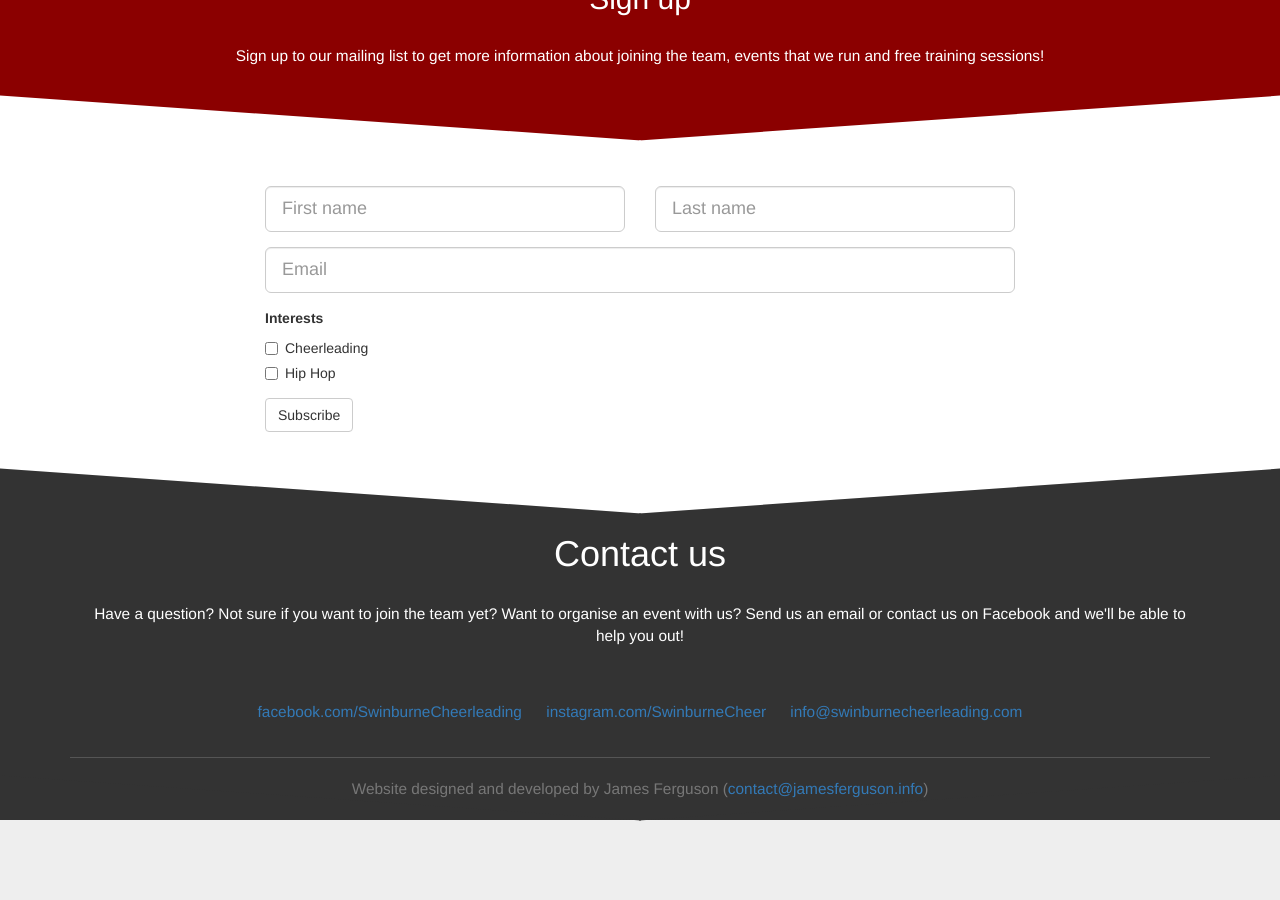
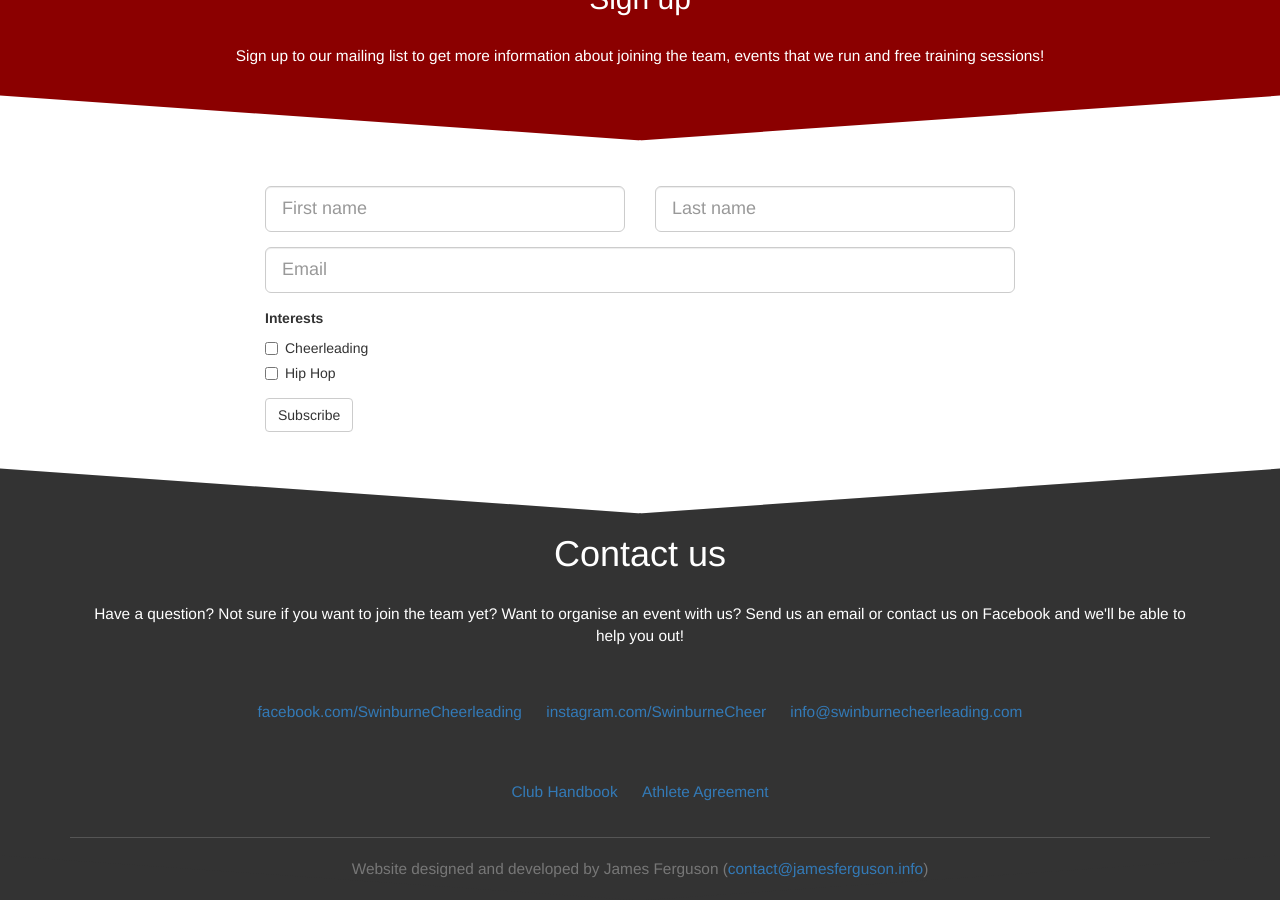
Before and after one commit to swinburnecheer/swinburnecheer.github.io, a Jekyll site: the page built from index.html, in a window 1280 px wide and 900 px high, scrolled down 2298 px. Built offline with Jekyll 4.4.1, drawn with Linux system fonts in a browser that asks for light colours; before the commit the page ends 3118 px from its top, so only the background shows below that.

Commit message:
Add links to athlete agreement and handbook in footer.

```diff
--- a/index.html
+++ b/index.html
@@ -230,6 +230,11 @@
             {% endif %}
           </p>
 
+          <p class="social-media-links">
+            <a href="/resources/2017_Handbook.pdf">Club Handbook</a>
+            <a href="/resources/2017_Athlete_Agreement.pdf">Athlete Agreement</a>
+          </p>
+
           <p class="muted">
             Website designed and developed by James Ferguson (<a href="mailto:contact@jamesferguson.info">contact@jamesferguson.info</a>)
           </p>
```
